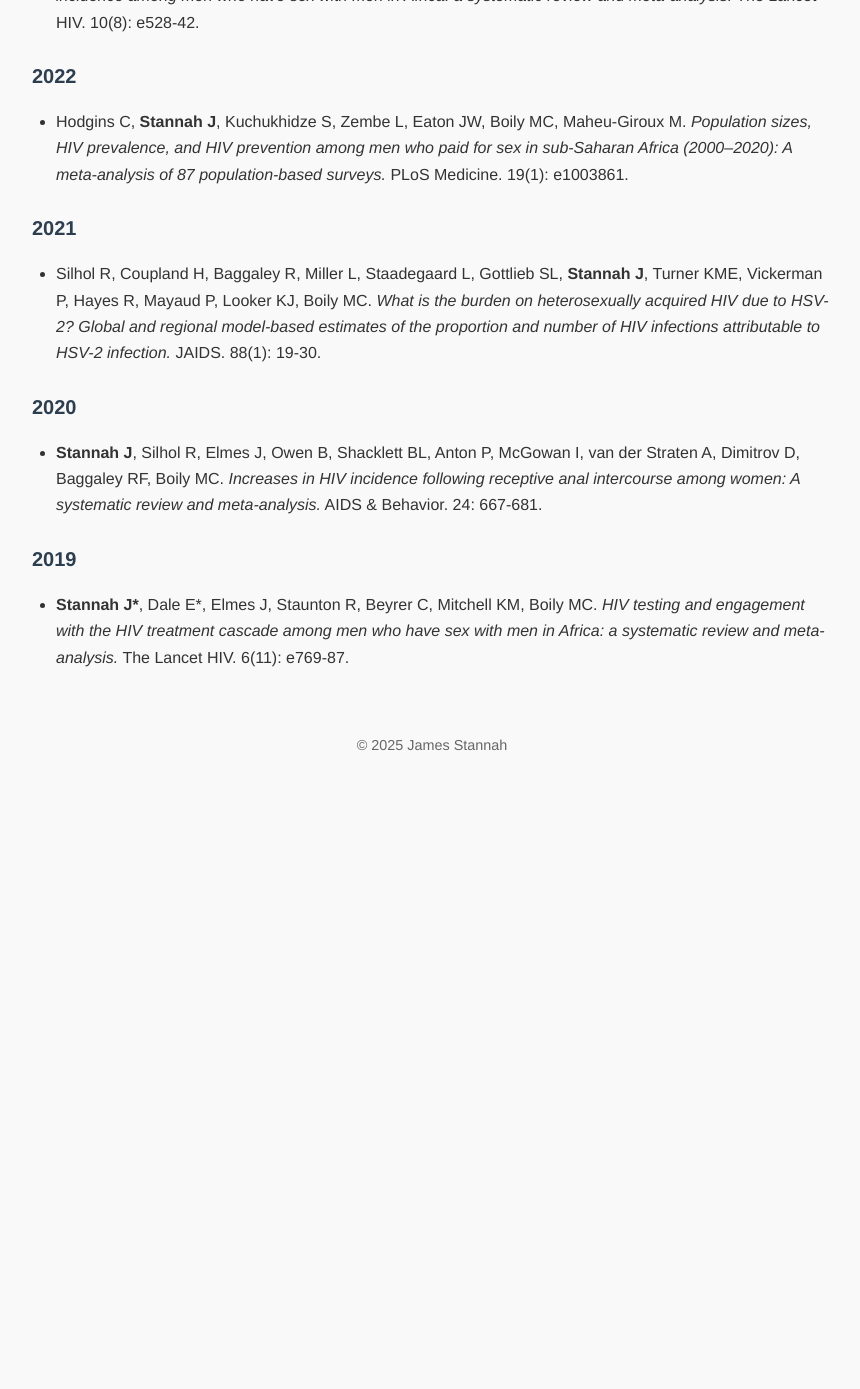
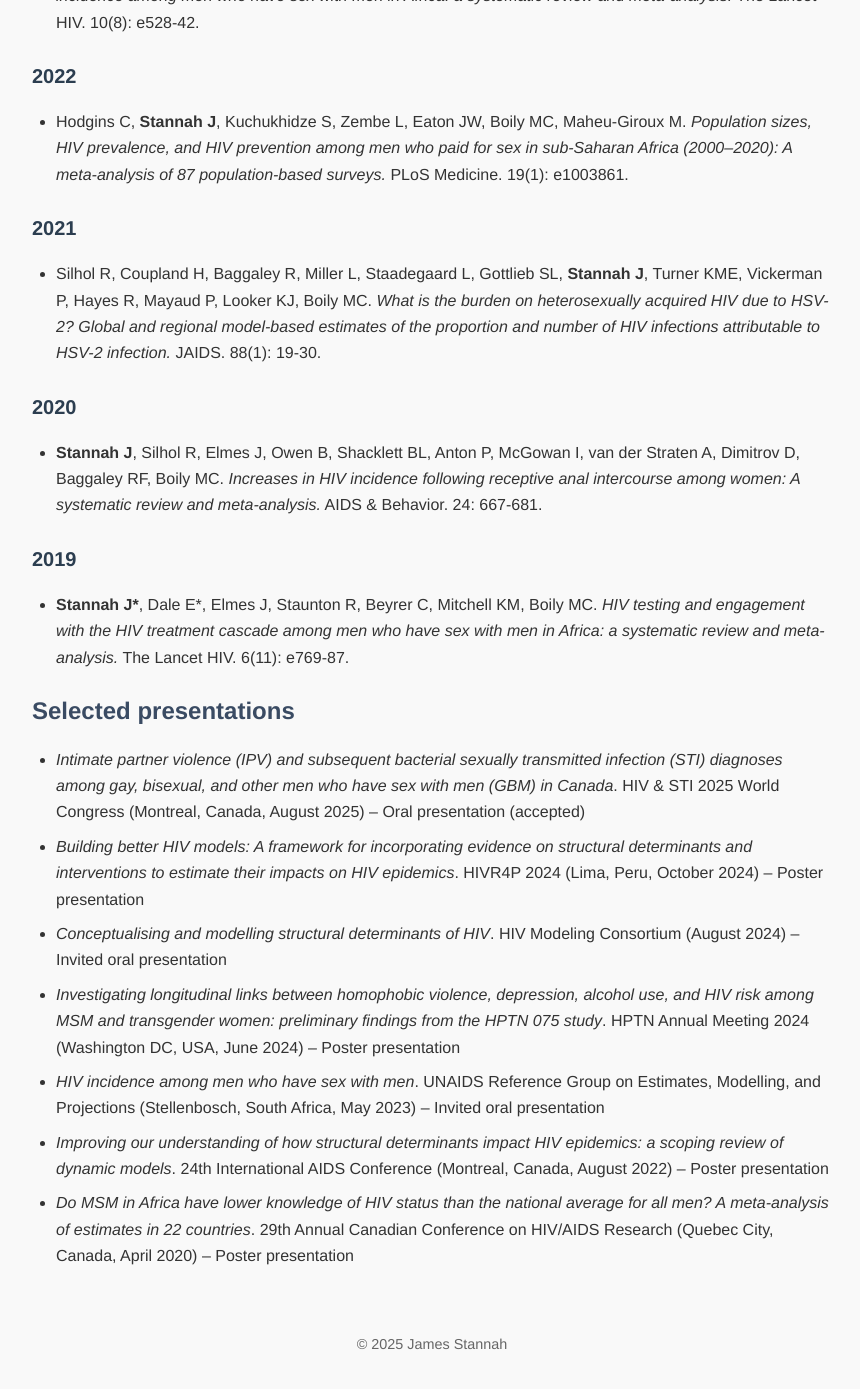
Before and after one commit to jamesstannah/jamesstannah.github.io, a Jekyll site: the page built from publications.md, in a window 1280 px wide and 1400 px high, scrolled down 2058 px. Shown: the top 1389 px of the window, without its empty margins (208-1068 px from the left). Built offline with Jekyll 4.4.1, drawn with Linux system fonts in a browser that asks for light colours; before the commit the page ends 2860 px from its top, so only the background shows below that; some of the changed text lies outside the part shown.

Commit message:
Minor style changes
Changed capitalisation of some words, added presentations to publications page

```diff
--- a/publications.md
+++ b/publications.md
@@ -1,10 +1,10 @@
 ---
 layout: default
-title: "Publications"
+title: "Publications and presentations"
 permalink: /publications/
 ---
 
-## Peer-Reviewed Articles
+## Peer-reviewed articles
 
 ### 2026
 - **Stannah J**, Logie C, Kagunda J, Evelia H, Wu I, Hasham A, Admassu Z, Mwangi M, Chepkirui SG, Gittings L, Dorea C, Mbuagbaw L. *Extreme weather exposure, resource insecurity, and associations with mental health outcomes among Kenyan adolescent girls and young women: longitudinal findings.* SSM-Mental Health. DOI: https://doi.org/10.1016/j.ssmmh.2026.100683
@@ -37,3 +37,12 @@ permalink: /publications/
 
 ### 2019
 - **Stannah J\***, Dale E\*, Elmes J, Staunton R, Beyrer C, Mitchell KM, Boily MC. *HIV testing and engagement with the HIV treatment cascade among men who have sex with men in Africa: a systematic review and meta-analysis.* The Lancet HIV. 6(11): e769-87.
+
+## Selected presentations
+-	*Intimate partner violence (IPV) and subsequent bacterial sexually transmitted infection (STI) diagnoses among gay, bisexual, and other men who have sex with men (GBM) in Canada*. HIV & STI 2025 World Congress (Montreal, Canada, August 2025) – Oral presentation (accepted)
+-	*Building better HIV models: A framework for incorporating evidence on structural determinants and interventions to estimate their impacts on HIV epidemics*. HIVR4P 2024 (Lima, Peru, October 2024) – Poster presentation
+-	*Conceptualising and modelling structural determinants of HIV*. HIV Modeling Consortium (August 2024) – Invited oral presentation
+-	*Investigating longitudinal links between homophobic violence, depression, alcohol use, and HIV risk among MSM and transgender women: preliminary findings from the HPTN 075 study*. HPTN Annual Meeting 2024 (Washington DC, USA, June 2024) – Poster presentation
+-	*HIV incidence among men who have sex with men*. UNAIDS Reference Group on Estimates, Modelling, and Projections (Stellenbosch, South Africa, May 2023) – Invited oral presentation
+-	*Improving our understanding of how structural determinants impact HIV epidemics: a scoping review of dynamic models*. 24th International AIDS Conference (Montreal, Canada, August 2022) – Poster presentation
+-	*Do MSM in Africa have lower knowledge of HIV status than the national average for all men? A meta-analysis of estimates in 22 countries*. 29th Annual Canadian Conference on HIV/AIDS Research (Quebec City, Canada, April 2020) – Poster presentation
```
Also changed, not shown: cv.md (+1 -1 lines), index.md (+1 -1 lines).
